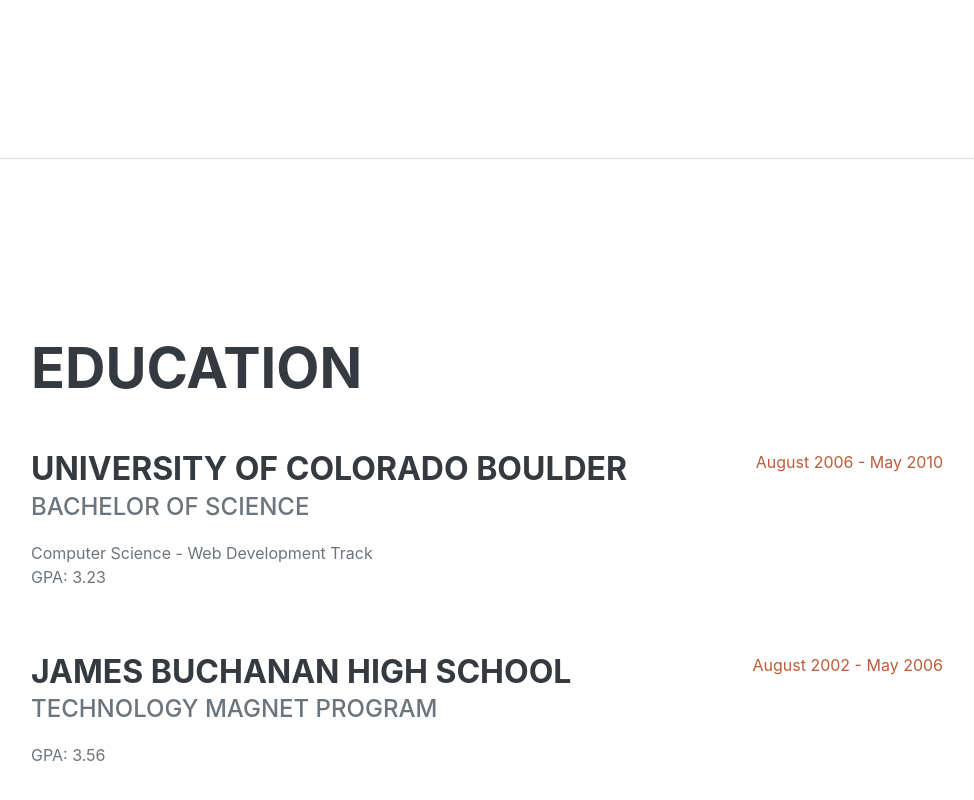
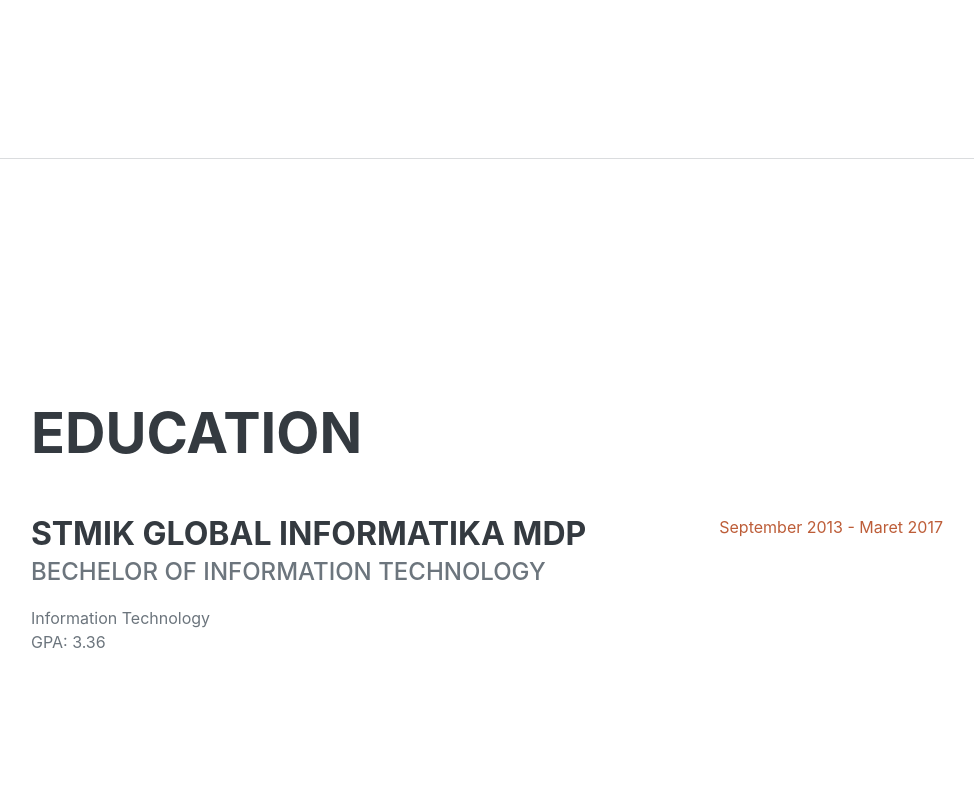
Before and after one commit to muhammadarbilly/muhammadarbilly.github.io, a plain HTML site: page index.html in a window 1280 px wide. Shown: the part 1443-2243 px from the top of the page, without its empty margins (289-1263 px from the left). Drawn offline with nearby package versions, Linux system fonts and the light colour scheme; a web font is replaced by a local one.

Commit message:
Update index.html

```diff
--- a/index.html
+++ b/index.html
@@ -61,7 +61,7 @@
                     <h2 class="mb-5">Experience</h2>
                     <div class="d-flex flex-column flex-md-row justify-content-between mb-5">
                         <div class="flex-grow-1">
-                            <h3 class="mb-0">Master Control Room (S</h3>
+                            <h3 class="mb-0">Master Control Room</h3>
                             <div class="subheading mb-3">PT. Sriwijaya Palembang Televisi</div>
                             <p>Responsible for overseeing broadcasts, monitoring audio and video quality, scheduling programs, operating technical equipment, managing media content, coordinating departments, handling technical issues, ensuring broadcast security, and documenting activities.</p>
                         </div>
@@ -76,20 +76,12 @@
                     <h2 class="mb-5">Education</h2>
                     <div class="d-flex flex-column flex-md-row justify-content-between mb-5">
                         <div class="flex-grow-1">
-                            <h3 class="mb-0">University of Colorado Boulder</h3>
-                            <div class="subheading mb-3">Bachelor of Science</div>
-                            <div>Computer Science - Web Development Track</div>
-                            <p>GPA: 3.23</p>
+                            <h3 class="mb-0">STMIK Global Informatika MDP</h3>
+                            <div class="subheading mb-3">Bechelor of Information Technology</div>
+                            <div>Information Technology</div>
+                            <p>GPA: 3.36</p>
                         </div>
-                        <div class="flex-shrink-0"><span class="text-primary">August 2006 - May 2010</span></div>
-                    </div>
-                    <div class="d-flex flex-column flex-md-row justify-content-between">
-                        <div class="flex-grow-1">
-                            <h3 class="mb-0">James Buchanan High School</h3>
-                            <div class="subheading mb-3">Technology Magnet Program</div>
-                            <p>GPA: 3.56</p>
-                        </div>
-                        <div class="flex-shrink-0"><span class="text-primary">August 2002 - May 2006</span></div>
+                        <div class="flex-shrink-0"><span class="text-primary">September 2013 - Maret 2017</span></div>
                     </div>
                 </div>
             </section>
```
